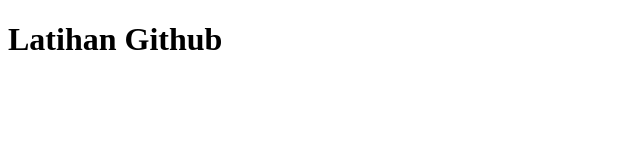
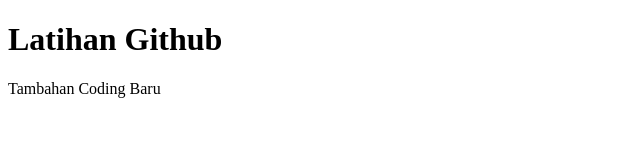
Before and after one commit to Alll1210/latihan-github, a plain HTML site: page index.html in a window 1280 px wide. Shown: the whole page, without its empty margins (0-640 px from the left). Drawn offline with Linux system fonts and the light colour scheme.

Commit message:
add index paragraf

```diff
--- a/index.html
+++ b/index.html
@@ -8,5 +8,6 @@
 </head>
 <body>
     <h1>Latihan Github</h1>
+    <p>Tambahan Coding Baru</p>
 </body>
 </html>
```
